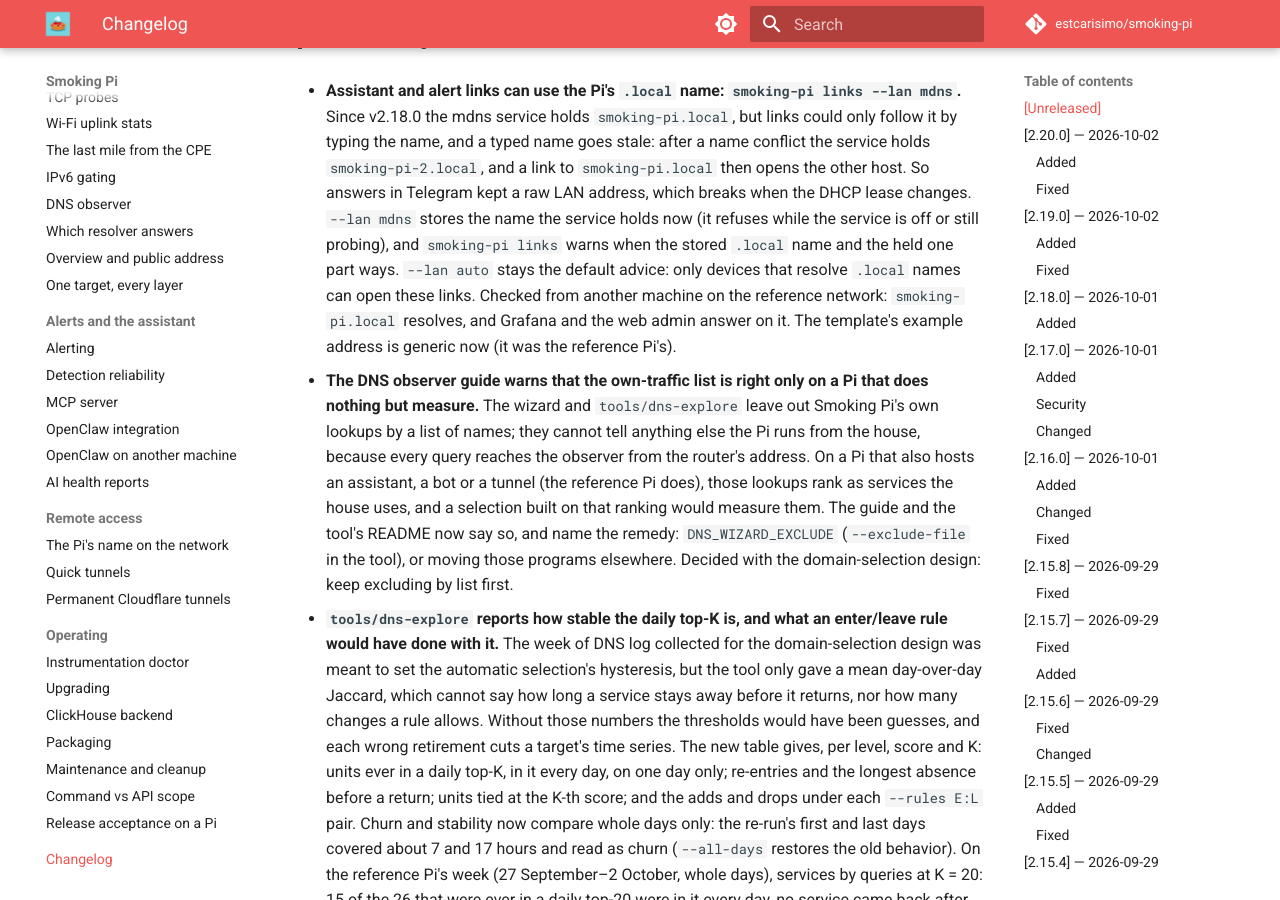
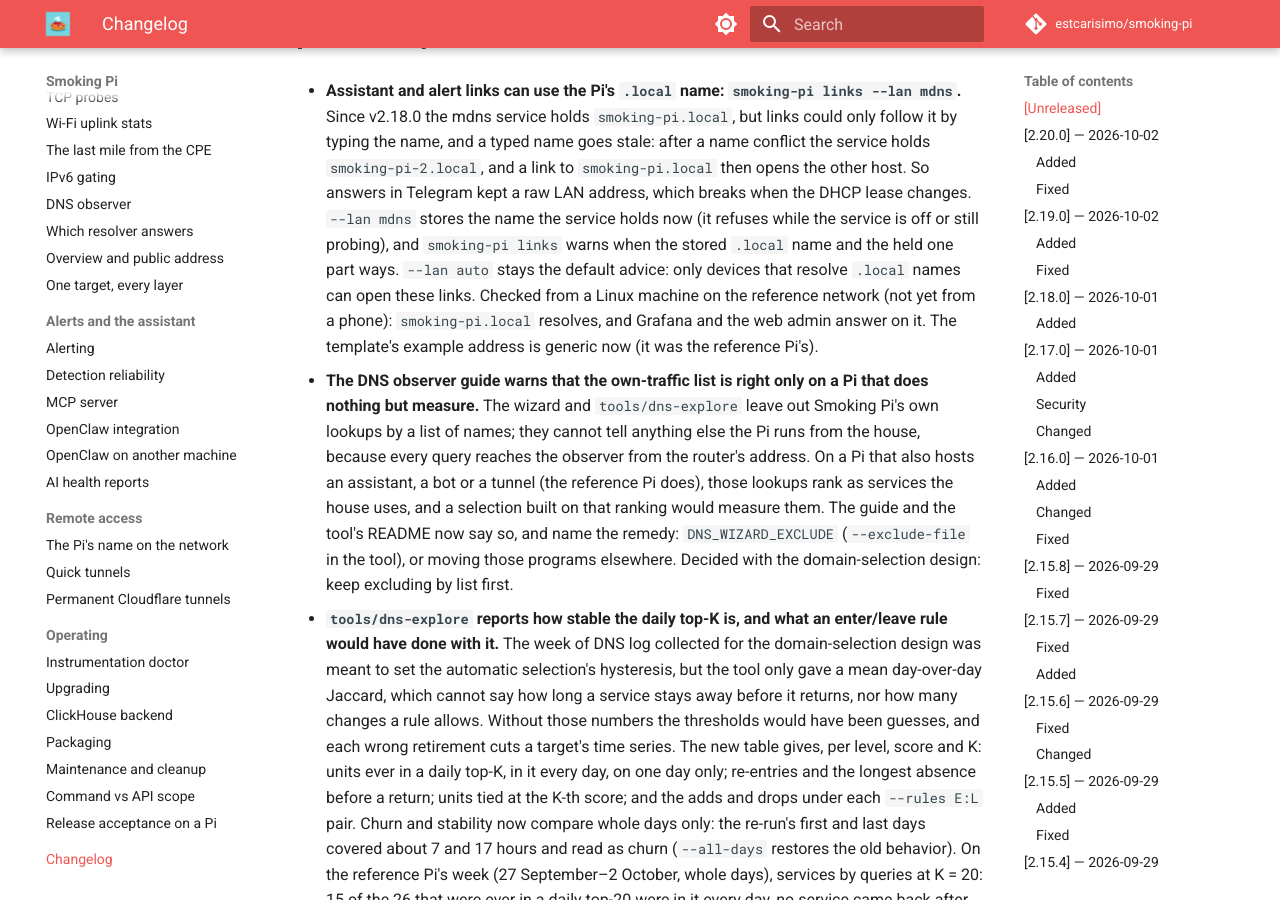
Before and after one commit to estcarisimo/smoking-pi, an MkDocs documentation site: the page built from docs/changelog.md, in a window 1280 px wide and 900 px high, scrolled down 319 px. Built offline with MkDocs 1.6.1 and Material for MkDocs 9.7.7, drawn with Linux system fonts in a browser that asks for light colours; comment, search, counter and statistics services are not loaded.

Commit message:
test(cli): review -- links --lan mdns with mdns not running; rewrap docs
Co-Authored-By: Claude Opus 5.5 <noreply@anthropic.com>

```diff
--- a/CHANGELOG.md
+++ b/CHANGELOG.md
@@ -19,8 +19,9 @@ version gets a matching GitHub release and git tag.
   holds now (it refuses while the service is off or still probing), and
   `smoking-pi links` warns when the stored `.local` name and the held one
   part ways. `--lan auto` stays the default advice: only devices that
-  resolve `.local` names can open these links. Checked from another
-  machine on the reference network: `smoking-pi.local` resolves, and
+  resolve `.local` names can open these links. Checked from a Linux
+  machine on the reference network (not yet from a phone):
+  `smoking-pi.local` resolves, and
   Grafana and the web admin answer on it. The template's example address
   is generic now (it was the reference Pi's).
 
```
Also changed, not shown: docs/mcp-server.md (+3 -2 lines), 1 other file.
